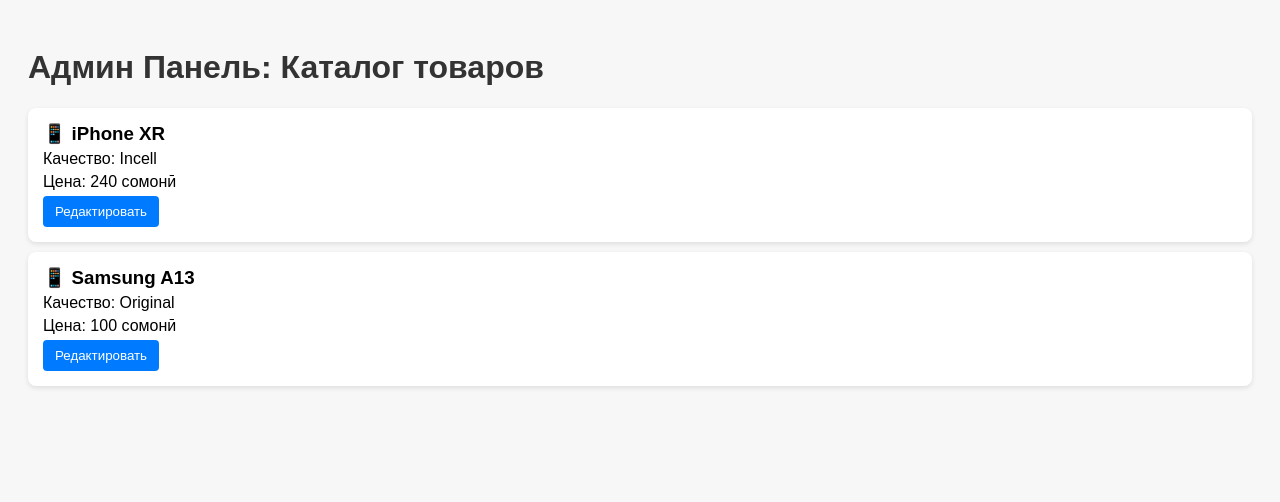
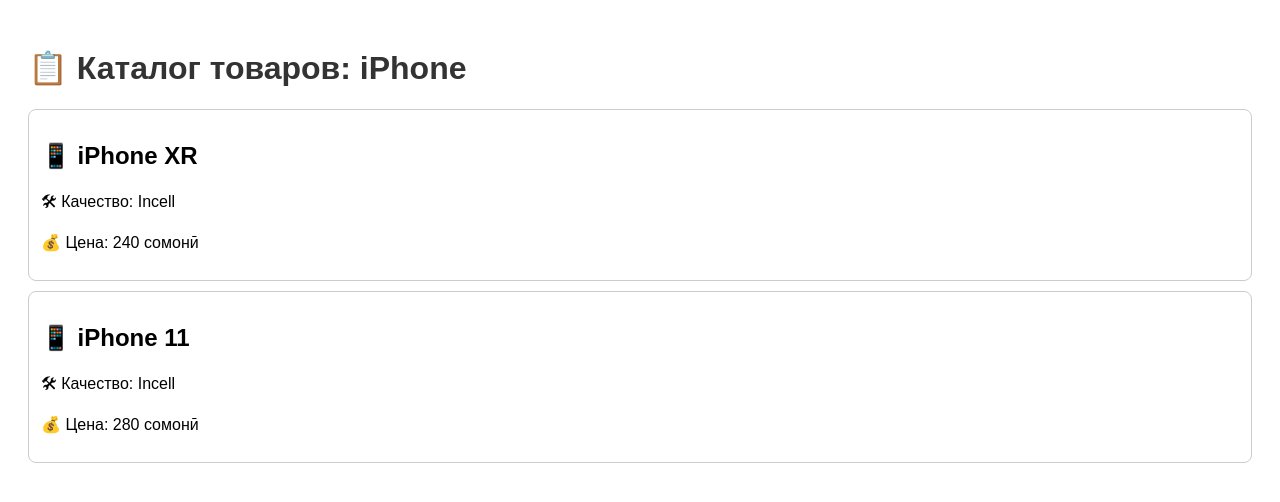
Before and after one commit to Muhammadfotima2/ekran-tj-admin, a Flask app: template templates/admin.html in a window 1280 px wide. Shown: the top 502 px of the page. Run offline with Flask 3, Linux system fonts and the light colour scheme; the template is opened without the code that fills it, so the values that code supplies are empty.

Commit message:
Update admin.html

```diff
--- a/templates/admin.html
+++ b/templates/admin.html
@@ -2,76 +2,37 @@
 <html lang="ru">
 <head>
     <meta charset="UTF-8">
-  <title>Админ Панель — Каталог</title>
+    <meta name="viewport" content="width=device-width, initial-scale=1.0">
+    <title>Админ-панель</title>
     <style>
         body {
             font-family: Arial, sans-serif;
             padding: 20px;
-      background-color: #f7f7f7;
         }
         h1 {
             color: #333;
         }
         .product {
-      background-color: #fff;
+            border: 1px solid #ccc;
+            padding: 12px;
+            margin: 10px 0;
             border-radius: 8px;
-      padding: 15px;
-      margin-bottom: 10px;
-      box-shadow: 0 2px 5px rgba(0,0,0,0.1);
-    }
-    .product h3 {
-      margin: 0;
-    }
-    .product p {
-      margin: 5px 0;
-    }
-    .edit-btn {
-      background-color: #007bff;
-      color: white;
-      border: none;
-      padding: 8px 12px;
-      border-radius: 4px;
-      cursor: pointer;
         }
     </style>
 </head>
 <body>
-  <h1>Админ Панель: Каталог товаров</h1>
+    <h1>📋 Каталог товаров: iPhone</h1>
 
     <div class="product">
-    <h3>📱 iPhone XR</h3>
-    <p>Качество: Incell</p>
-    <p>Цена: 240 сомонӣ</p>
-    <button class="edit-btn">Редактировать</button>
+        <h2>📱 iPhone XR</h2>
+        <p>🛠 Качество: Incell</p>
+        <p>💰 Цена: 240 сомонӣ</p>
     </div>
 
     <div class="product">
-    <h3>📱 Samsung A13</h3>
-    <p>Качество: Original</p>
-    <p>Цена: 100 сомонӣ</p>
-    <button class="edit-btn">Редактировать</button>
+        <h2>📱 iPhone 11</h2>
+        <p>🛠 Качество: Incell</p>
+        <p>💰 Цена: 280 сомонӣ</p>
     </div>
-
-  <script>
-    // Отправка данных обратно в Telegram-бот
-    function notifyBot(productName) {
-      if (window.Telegram && Telegram.WebApp) {
-        Telegram.WebApp.sendData(JSON.stringify({
-          action: 'edit',
-          product: productName
-        }));
-      } else {
-        alert('Telegram WebApp не поддерживается');
-      }
-    }
-
-    // Назначаем обработку кнопок
-    document.querySelectorAll('.edit-btn').forEach((btn) => {
-      btn.addEventListener('click', () => {
-        const productName = btn.parentElement.querySelector('h3').innerText.trim();
-        notifyBot(productName);
-      });
-    });
-  </script>
 </body>
 </html>
```
Lines whose indentation alone changed are shown as unchanged.
